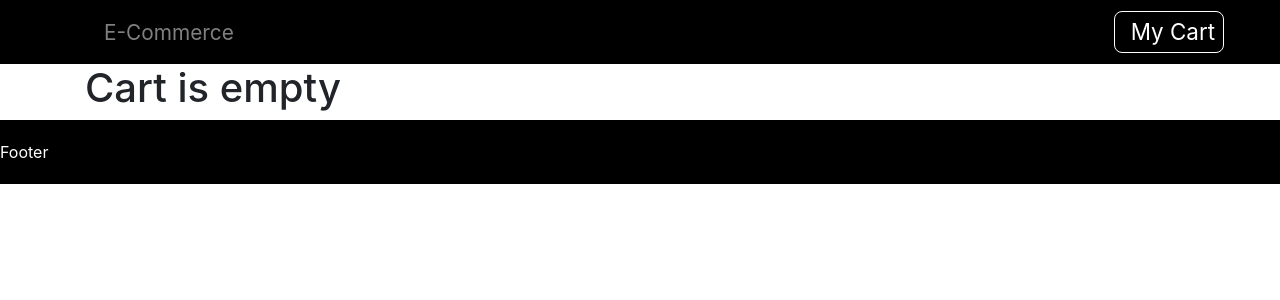
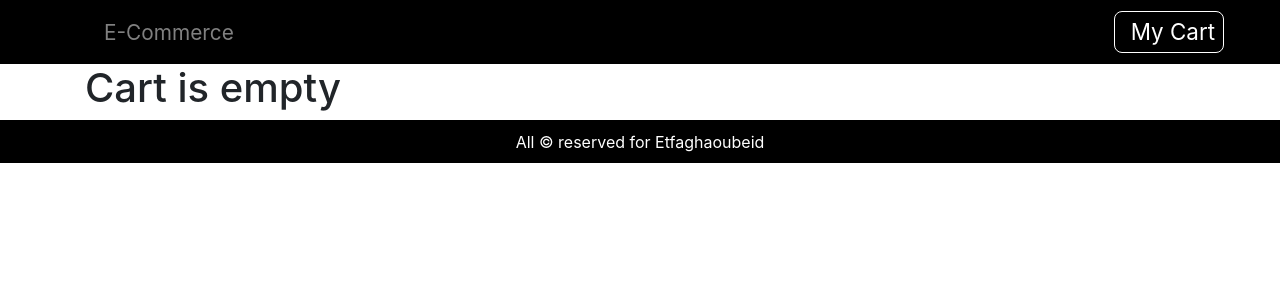
Before and after one commit to etfaghaoubeid/e-commerce-intern, a React (Create React App) app: page /cart in a window 1280 px wide. Shown: the top 300 px of the page. Built offline with nearby package versions, Linux system fonts and the light colour scheme.

Commit message:
add some styles to footer component

```diff
--- a/src/components/collection-item/collection-item.jsx
+++ b/src/components/collection-item/collection-item.jsx
@@ -9,7 +9,7 @@ import Col from "react-bootstrap/Col";
 const CollectionItem = ({ collection, addItem, removeItem }) => {
   const { imageUrl, description, name, price } = collection;
   return (
-    <Col lg={3} xs={12} md={4} sm={6}>
+    <Col lg={3} xs={12} md={4} sm={6} className="mb-3">
       <Card>
         <Card.Img variant="top" src={imageUrl} width={70} height={300} />
         <Card.Body>
--- a/src/components/footer/footer.jsx
+++ b/src/components/footer/footer.jsx
@@ -1,18 +1,16 @@
 import React from "react";
-import styled from "styled-components";
-const FooterWrapper = styled.div`
-  height:4rem;
-  display: flex;
-  flex-direction: center;
-  align-items: center;
-  background: #000;
-  color: #FFF;
-`;
+
+const styles = {
+  background: "#000",
+  height: "43px",
+  color:"#FFF"
+}
 
 const Footer = () => (
-  <FooterWrapper>
-     Footer
-  </FooterWrapper>
+  <div className="d-flex justify-content-center align-items-center" style={styles}>
+
+     All &copy; reserved for Etfaghaoubeid
+  </div >
 );
 
 export default Footer;
```
